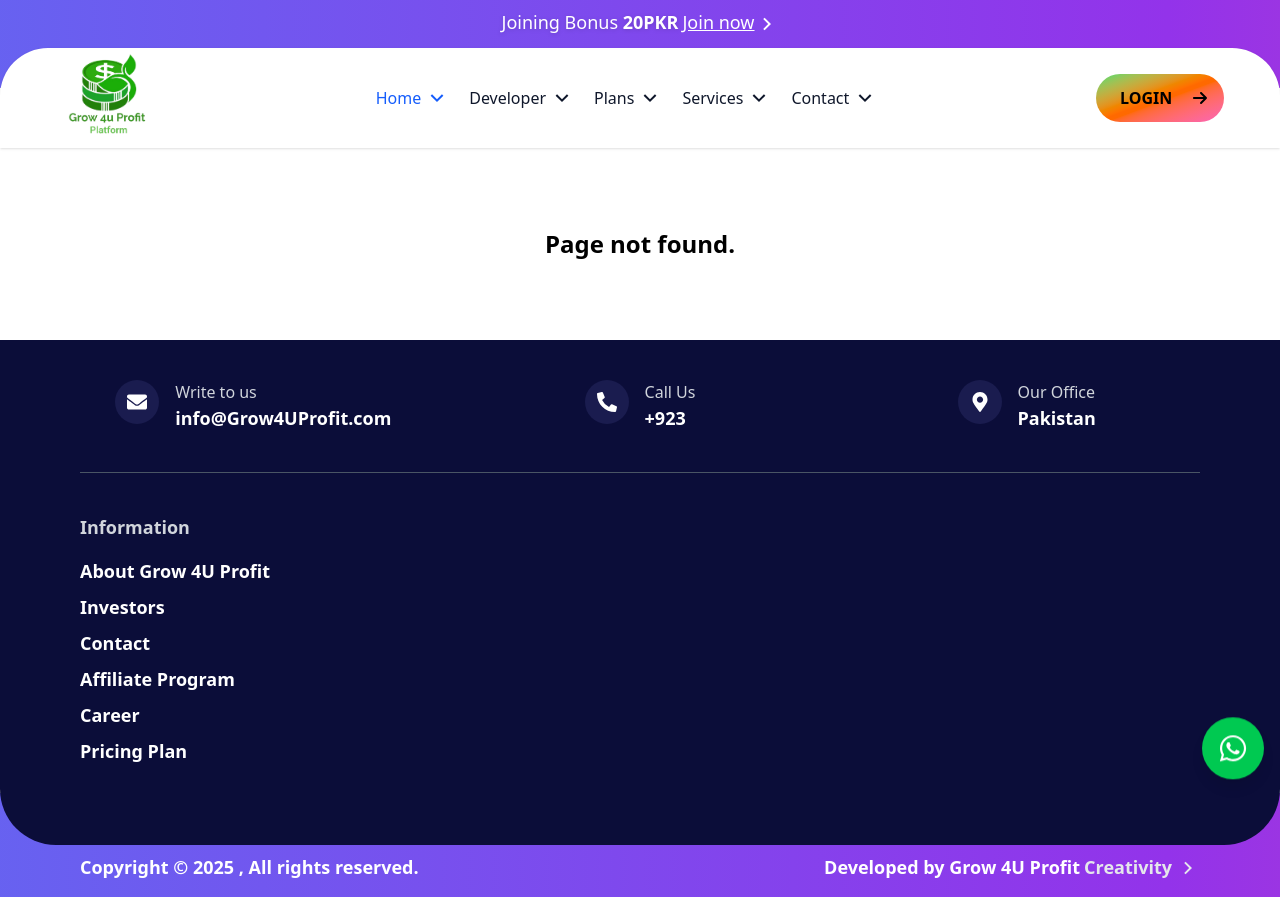
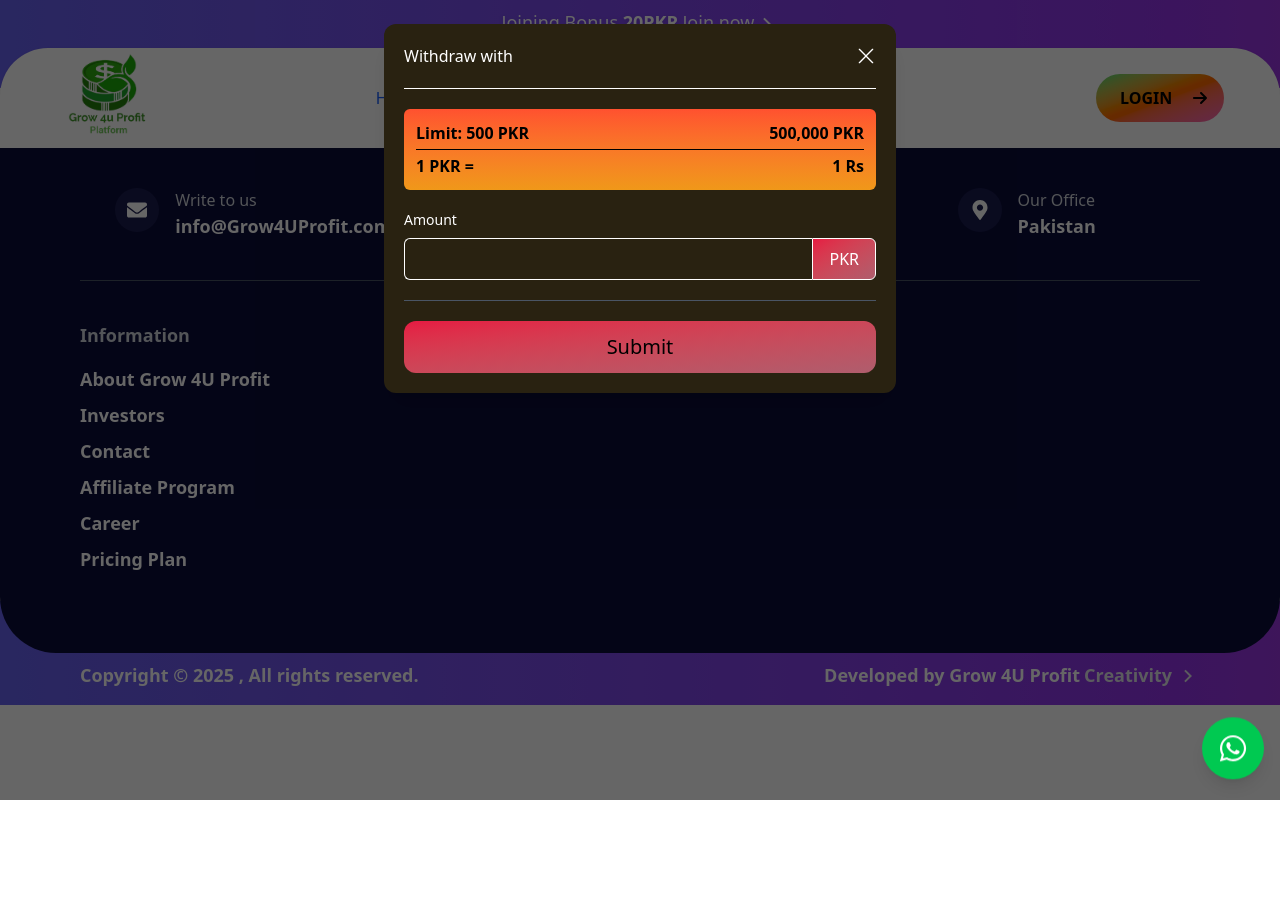
Before and after one commit to raihamza86/grow-4u-profit, a React (Vite) app in the folder frontend/: page /withdraweasypaisa in a window 1280 px wide. After the commit the page ends 800 px from the top, so only its background shows below. Built offline with nearby package versions, Linux system fonts and the light colour scheme.

Commit message:
WithdrawPreview,money,easypasiya

```diff
--- /dev/null
+++ b/frontend/src/components/WithdrawEasyPaisa.jsx
@@ -0,0 +1,76 @@
+import React, { useState } from 'react';
+import { RxCross1 } from 'react-icons/rx';
+
+const WithdrawEasyPaisa = ({ onClose,title }) => {
+  const [price, setPrice] = useState("");
+
+  const MovetoConfirmDeposit = () => {
+    alert("Proceeding to confirmation...");
+    // add your real logic here
+  };
+
+  return (
+    <div className="w-full fixed top-0 left-0 min-h-screen bg-black/60 z-50 flex justify-center items-start p-4 sm:p-6">
+      <div className="w-full max-w-xs sm:max-w-lg bg-[#292211] rounded-xl shadow-xl p-5 space-y-5">
+        {/* Header */}
+        <div className="flex items-center justify-between">
+          <p className="text-white text-sm sm:text-base">
+            Withdraw with {title}
+          </p>
+          <RxCross1
+            className="text-white text-xl cursor-pointer"
+            onClick={onClose}
+          />
+        </div>
+
+        <hr className="border-white" />
+
+        {/* Limit Info */}
+        <div className="bg-gradient-to-b from-[#ff512f] to-[#f09819] rounded-md p-3 space-y-1">
+          <div className="flex justify-between text-black text-sm sm:text-base font-semibold">
+            <span>Limit: 500 PKR</span>
+            <span>500,000 PKR</span>
+          </div>
+          <hr className="border-black" />
+          <div className="flex justify-between text-black text-sm sm:text-base font-semibold">
+            <span>1 PKR =</span>
+            <span>1 Rs</span>
+          </div>
+        </div>
+
+        {/* Amount Input */}
+        <div>
+          <label className="text-white text-sm block mb-2 mt-2">Amount</label>
+          <div className="flex">
+            <input
+              className="w-full border border-white border-r-0 rounded-l-md bg-transparent text-gray-300 px-3 py-2 focus:outline-none"
+              type="text"
+              value={price}
+              onChange={(e) => {
+                setPrice(e.target.value);
+                console.log(e.target.value);
+              }}
+            />
+            <span className="rounded-r-md border border-white bg-gradient-to-br from-[#e61942] to-[#af5d6d] text-white px-4 flex items-center">
+              PKR
+            </span>
+          </div>
+        </div>
+
+        <hr className="border-gray-600" />
+
+        {/* Submit Button */}
+        <div className="flex justify-center">
+          <button
+            className="w-full py-3 bg-gradient-to-br from-[#e61942] to-[#af5d6d] rounded-xl text-black hover:brightness-110 transition text-xl cursor-pointer"
+            onClick={MovetoConfirmDeposit}
+          >
+            Submit
+          </button>
+        </div>
+      </div>
+    </div>
+  );
+};
+
+export default WithdrawEasyPaisa;
--- /dev/null
+++ b/frontend/src/components/WithdrawMoney.jsx
@@ -0,0 +1,68 @@
+import React, { useState } from 'react';
+import WithdrawEasyPaisa from './WithdrawEasyPaisa'; // Make sure path is correct
+
+const WithdrawMoney = () => {
+  const [showEasyPaisa, setShowEasyPaisa] = useState(false);
+  const [showjazcash, setShowjazcash] = useState(false);
+
+  const cards = [
+    {
+      id: 1,
+      img: "/Home/easypaisa.jpg",
+      buttonText: "WithdrawNow",
+      buttonColor: "bg-gradient-to-tr from-[#E23C5D] to-[#F4B4C1] hover:from-[#F4B4C1] hover:to-[#E23C5D] transition-all duration-300 cursor-pointer",
+      onClick: () => setShowEasyPaisa(true), // Show modal on click
+    //   title: 'Easypaisa'
+    },
+    {
+      id: 2,
+      img: "/Home/jazzcash-logo.jpg",
+      buttonText: "WithdrawNow",
+      buttonColor: "bg-gradient-to-tr from-[#E23C5D] to-[#F4B4C1] hover:from-[#F4B4C1] hover:to-[#E23C5D] transition-all duration-300 cursor-pointer",
+      onClick: () => setShowjazcash(true),
+    //   title: 'Jazzcash'
+    },
+  ];
+
+  return (
+    <>
+      {/* Header Section */}
+      <div className="bg-gradient-to-b from-yellow-400 to-orange-600 flex items-center justify-start px-6 md:px-16 py-16 text-black">
+        <div className="text-left max-w-xl">
+          <h1 className="text-4xl font-bold">Withdraw Money</h1>
+          <h3 className="text-sm font-semibold mt-3">You Can Withdraw From Home</h3>
+        </div>
+      </div>
+
+      {/* Card Section */}
+      <div className="min-h-screen bg-gradient-to-b from-yellow-400 via-orange-500 to-[#F54635] flex items-center justify-center">
+        <div className="grid grid-cols-1 md:grid-cols-2 gap-6">
+          {cards.map(({ id, img, buttonText, buttonColor, onClick }) => (
+            <div
+              key={id}
+              className="bg-[#1a2024] rounded-2xl shadow flex flex-col items-center p-5 w-72"
+            >
+              <img
+                src={img}
+                alt=""
+                className="rounded-xl mb-4 w-42 object-cover"
+              />
+              <button
+                className={`${buttonColor} text-black px-4 py-2 rounded-full`}
+                onClick={onClick}
+              >
+                {buttonText}
+              </button>
+            </div>
+          ))}
+        </div>
+      </div>
+
+      {/* Modal Render */}
+      {showEasyPaisa && <WithdrawEasyPaisa onClose={() => setShowEasyPaisa(false)} title={"EasyPaisa"}/>}
+      {showjazcash && <WithdrawEasyPaisa onClose={() => setShowjazcash(false)} title={"JazzCash"}/>}
+    </>
+  );
+};
+
+export default WithdrawMoney;
--- /dev/null
+++ b/frontend/src/components/WithdrawPreview.jsx
@@ -0,0 +1,84 @@
+import React, { useState } from 'react';
+
+const WithdrawPreview = () => {
+  const [showSuccessMessage, setShowSuccessMessage] = useState(false);
+  const [accountNumber, setAccountNumber] = useState('');
+  const [accountName, setAccountName] = useState('');
+
+  const MovetoHome = () => {
+    console.log('Account Number:', accountNumber);
+    console.log('Account Name:', accountName);
+
+    setShowSuccessMessage(true);
+
+    setTimeout(() => {
+      setShowSuccessMessage(false);
+      // Add navigation logic here if needed
+    }, 3000);
+  };
+
+  return (
+    <div className="bg-[#FEB30C] py-12 px-4 sm:px-8 lg:px-16 min-h-screen relative">
+      {showSuccessMessage && (
+        <div className="absolute inset-0 flex items-center justify-center bg-black/80 z-50">
+          <div className="bg-gradient-to-r from-green-400 via-blue-500 to-purple-600 text-white text-3xl font-bold px-10 py-6 rounded-xl shadow-lg animate-pulse">
+            ✅ Payment Successful!
+          </div>
+        </div>
+      )}
+
+      <div className="flex flex-col items-center">
+        <div className="w-full max-w-2xl rounded-sm bg-black text-gray-400 px-5 py-6 flex flex-col gap-10 shadow-lg">
+          <div>
+            <h1 className="text-white p-2 font-semibold">Withdraw Via EASYPAISA</h1>
+            <hr />
+          </div>
+
+          <div className="flex flex-col items-center gap-3 text-sm sm:text-base">
+            <p className="text-center">
+              Hi Dear Members, please send your EasyPaisa account number and account name. Your withdrawal will be approved within the next 10 to 20 minutes.
+            </p>
+            <p className="text-center">
+              (Sometimes, using the same account repeatedly may cause suspension. Please be careful.)
+            </p>
+            <p className="mt-6">Thank You For Joining us...</p>
+          </div>
+
+          <div className="w-full flex flex-col gap-4">
+            <div>
+              <label className="text-white block mb-1">Account Number</label>
+              <input
+                type="text"
+                required
+                value={accountNumber}
+                onChange={(e) => setAccountNumber(e.target.value)}
+                className="w-full border py-2 px-3 text-black focus:outline-gray-200 rounded-sm bg-white"
+              />
+            </div>
+
+            <div>
+              <label className="text-white block mb-1">Account Name</label>
+              <input
+                type="text"
+                required
+                value={accountName}
+                onChange={(e) => setAccountName(e.target.value)}
+                className="w-full border text-black py-2 px-3 focus:outline-gray-200 rounded-sm bg-white"
+              />
+            </div>
+
+            <button
+              type="button"
+              className="py-2 px-5 cursor-pointer font-semibold bg-gradient-to-br from-[#e61942] to-[#af5d6d] rounded-md text-white hover:brightness-110 transition mt-4"
+              onClick={MovetoHome}
+            >
+              Submit
+            </button>
+          </div>
+        </div>
+      </div>
+    </div>
+  );
+};
+
+export default WithdrawPreview;
```
Also changed, not shown: frontend/src/App.jsx (+7 -0 lines), frontend/public/Home/jazzcash-logo.jpg (added), frontend/public/Home/jazzcashlogo.jpg (added).
